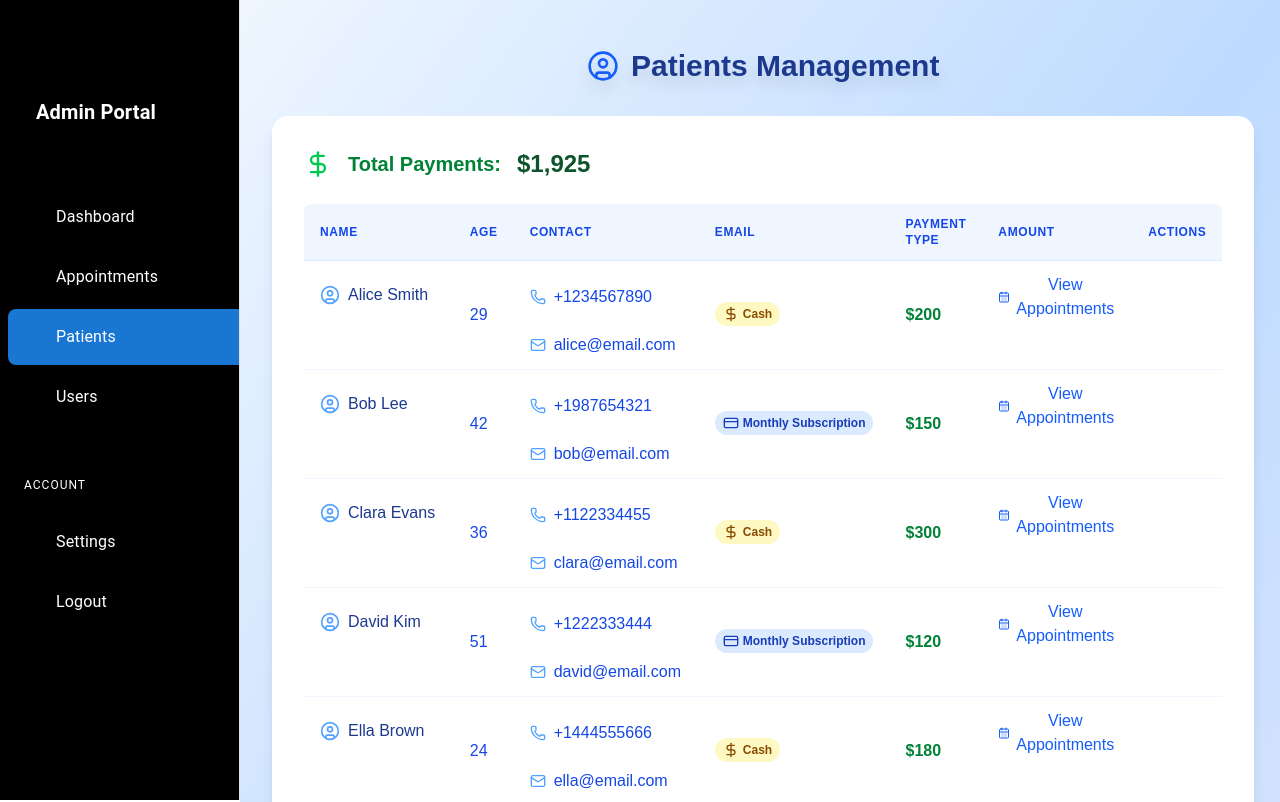
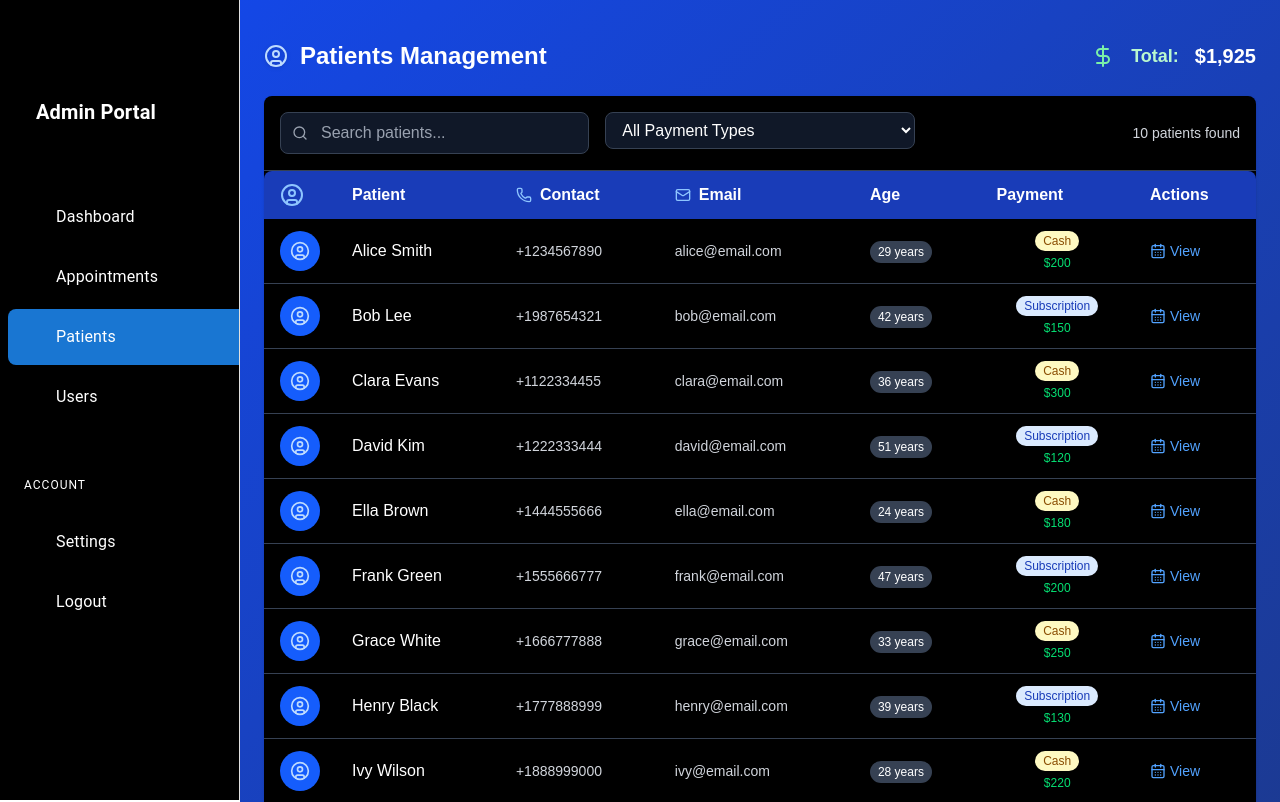
Before and after one commit to Sparta503/hospital-management-system, a Next.js app: page /admin/patients in a window 1280 px wide. Shown: the top 802 px of the page. Built offline with nearby package versions, Linux system fonts and the light colour scheme; sample sign-in values are in the browser's storage; some icons are missing.

Commit message:
Update page.tsx

```diff
--- a/src/app/admin/patients/page.tsx
+++ b/src/app/admin/patients/page.tsx
@@ -1,9 +1,19 @@
 'use client';
 
-import React from 'react';
-import { UserCircle, Phone, Mail, CreditCard, DollarSign, CalendarDays } from 'lucide-react';
+import React, { useState } from 'react';
+import { UserCircle, Phone, Mail, DollarSign, CalendarDays, Search } from 'lucide-react';
 
-const patients = [
+interface Patient {
+  id: number;
+  name: string;
+  age: number;
+  contact: string;
+  email: string;
+  paymentType: 'Cash' | 'Monthly Subscription';
+  amount: number;
+}
+
+const patients: Patient[] = [
   { id: 1, name: 'Alice Smith', age: 29, contact: '+1234567890', email: 'alice@email.com', paymentType: 'Cash', amount: 200 },
   { id: 2, name: 'Bob Lee', age: 42, contact: '+1987654321', email: 'bob@email.com', paymentType: 'Monthly Subscription', amount: 150 },
   { id: 3, name: 'Clara Evans', age: 36, contact: '+1122334455', email: 'clara@email.com', paymentType: 'Cash', amount: 300 },
@@ -19,63 +29,163 @@ const patients = [
 const total = patients.reduce((sum, p) => sum + p.amount, 0);
 
 export default function AdminPatientsPage() {
+  const [searchTerm, setSearchTerm] = useState('');
+  const [filterPayment, setFilterPayment] = useState<'all' | Patient['paymentType']>('all');
+
+  const filteredPatients = patients.filter(patient => {
+    const matchesSearch =
+      patient.name.toLowerCase().includes(searchTerm.toLowerCase()) ||
+      patient.email.toLowerCase().includes(searchTerm.toLowerCase()) ||
+      patient.contact.includes(searchTerm);
+
+    const matchesPayment = filterPayment === 'all' || patient.paymentType === filterPayment;
+
+    return matchesSearch && matchesPayment;
+  });
+
   return (
-    <div className="min-h-screen bg-gradient-to-br from-blue-50 via-blue-200 to-indigo-100 py-12 px-2 sm:px-8 flex flex-col items-center">
-      <h1 className="text-3xl font-bold text-blue-900 mb-8 drop-shadow-xl flex items-center gap-3">
-        <UserCircle className="w-8 h-8 text-blue-600" />
+    <div className="w-full h-full flex flex-col">
+      <div className="p-6 bg-gradient-to-br from-blue-700 to-blue-900 flex flex-col flex-1">
+        <div className="flex justify-between items-center mb-6 mt-4">
+          <h1 className="text-2xl font-bold text-white flex items-center gap-3">
+            <UserCircle className="inline-block text-blue-200 text-3xl drop-shadow" />
             Patients Management
           </h1>
-      <div className="w-full max-w-6xl bg-white rounded-2xl shadow-lg p-8">
-        {/* Total Payments */}
-        <div className="mb-6 flex items-center gap-4">
-          <DollarSign className="w-7 h-7 text-green-500" />
-          <span className="text-xl font-semibold text-green-700">Total Payments:</span>
-          <span className="text-2xl font-bold text-green-900">${total.toLocaleString()}</span>
+          <div className="flex items-center gap-4">
+            <DollarSign className="w-6 h-6 text-green-300" />
+            <span className="text-lg font-semibold text-green-200">Total:</span>
+            <span className="text-xl font-bold text-white">${total.toLocaleString()}</span>
           </div>
+        </div>
+
+        {/* Search and Filter Section */}
+        <div className="relative rounded-lg shadow bg-black mb-6 group">
+          <div className="absolute -top-2 -left-2 z-20 w-12 h-12 pointer-events-none opacity-0 group-hover:opacity-100 transition-opacity duration-300">
+            <div className="w-full h-full rounded-tl-2xl shadow-2xl shadow-blue-400/60" />
+          </div>
+          <div className="p-4 border-b border-gray-700">
+            <div className="grid grid-cols-1 md:grid-cols-3 gap-4">
+              <div className="relative">
+                <div className="absolute inset-y-0 left-0 pl-3 flex items-center pointer-events-none">
+                  <Search className="text-gray-400 w-4 h-4" />
+                </div>
+                <input
+                  type="text"
+                  className="block w-full pl-10 pr-3 py-2 bg-gray-900 border border-gray-700 rounded-lg text-white placeholder-gray-400 focus:ring-2 focus:ring-blue-500 focus:border-blue-500"
+                  placeholder="Search patients..."
+                  value={searchTerm}
+                  onChange={(e) => setSearchTerm(e.target.value)}
+                />
+              </div>
+              <div>
+                <select
+                  className="block w-full pl-3 pr-10 py-2 bg-gray-900 border border-gray-700 rounded-lg text-white focus:ring-2 focus:ring-blue-500 focus:border-blue-500"
+                  value={filterPayment}
+                  onChange={(e) => setFilterPayment(e.target.value as 'all' | 'Cash' | 'Monthly Subscription')}
+                >
+                  <option value="all">All Payment Types</option>
+                  <option value="Cash">Cash</option>
+                  <option value="Monthly Subscription">Monthly Subscription</option>
+                </select>
+              </div>
+              <div className="flex items-center justify-end">
+                <span className="text-sm text-gray-300">
+                  {filteredPatients.length} {filteredPatients.length === 1 ? 'patient' : 'patients'} found
+                </span>
+              </div>
+            </div>
+          </div>
+
           {/* Patients Table */}
           <div className="overflow-x-auto">
-          <table className="min-w-full divide-y divide-blue-100">
-            <thead>
+            <div className="transition-all duration-500">
+              <table className="min-w-full text-white">
+                <thead className="sticky top-0 bg-blue-800 z-10">
                   <tr>
-                <th className="px-4 py-3 bg-blue-50 text-left text-xs font-semibold text-blue-700 uppercase tracking-wider rounded-tl-lg">Name</th>
-                <th className="px-4 py-3 bg-blue-50 text-left text-xs font-semibold text-blue-700 uppercase tracking-wider">Age</th>
-                <th className="px-4 py-3 bg-blue-50 text-left text-xs font-semibold text-blue-700 uppercase tracking-wider">Contact</th>
-                <th className="px-4 py-3 bg-blue-50 text-left text-xs font-semibold text-blue-700 uppercase tracking-wider">Email</th>
-                <th className="px-4 py-3 bg-blue-50 text-left text-xs font-semibold text-blue-700 uppercase tracking-wider">Payment Type</th>
-                <th className="px-4 py-3 bg-blue-50 text-left text-xs font-semibold text-blue-700 uppercase tracking-wider">Amount</th>
-                <th className="px-4 py-3 bg-blue-50 text-left text-xs font-semibold text-blue-700 uppercase tracking-wider rounded-tr-lg">Actions</th>
+                    <th className="py-3 px-4 text-left rounded-tl-lg w-16">
+                      <span className="flex items-center gap-2">
+                        <UserCircle className="inline-block text-blue-300" />
+                      </span>
+                    </th>
+                    <th className="py-3 px-4 text-left">Patient</th>
+                    <th className="py-3 px-4 text-left">
+                      <span className="flex items-center gap-2">
+                        <Phone className="w-4 h-4 text-blue-300" />
+                        <span>Contact</span>
+                      </span>
+                    </th>
+                    <th className="py-3 px-4 text-left">
+                      <span className="flex items-center gap-2">
+                        <Mail className="w-4 h-4 text-blue-300" />
+                        <span>Email</span>
+                      </span>
+                    </th>
+                    <th className="py-3 px-4 text-left">Age</th>
+                    <th className="py-3 px-4 text-left">Payment</th>
+                    <th className="py-3 px-4 text-left rounded-tr-lg">Actions</th>
                   </tr>
                 </thead>
-            <tbody className="bg-white divide-y divide-blue-50">
-              {patients.map((p) => (
-                <tr key={p.id} className="hover:bg-blue-50 transition-colors">
-                  <td className="px-4 py-3 whitespace-nowrap text-blue-900 font-medium flex items-center gap-2">
-                    <UserCircle className="w-5 h-5 text-blue-400" /> {p.name}
+                <tbody className="divide-y divide-gray-700">
+                  {filteredPatients.length > 0 ? (
+                    filteredPatients.map((patient) => (
+                      <tr
+                        key={patient.id}
+                        className="hover:bg-gray-800/50 transition-colors"
+                      >
+                        <td className="py-3 px-4">
+                          <div className="w-10 h-10 rounded-full bg-blue-600 flex items-center justify-center">
+                            <UserCircle className="text-blue-200 w-5 h-5" />
+                          </div>
                         </td>
-                  <td className="px-4 py-3 whitespace-nowrap text-blue-700">{p.age}</td>
-                  <td className="px-4 py-3 whitespace-nowrap text-blue-700 flex items-center gap-2">
-                    <Phone className="w-4 h-4 text-blue-400" /> {p.contact}
+                        <td className="py-3 px-4">
+                          <div className="font-medium">{patient.name}</div>
                         </td>
-                  <td className="px-4 py-3 whitespace-nowrap text-blue-700 flex items-center gap-2">
-                    <Mail className="w-4 h-4 text-blue-400" /> {p.email}
+                        <td className="py-3 px-4 text-sm text-gray-300">
+                          {patient.contact}
                         </td>
-                  <td className="px-4 py-3 whitespace-nowrap">
-                    <span className={`inline-flex items-center gap-1 px-2 py-1 rounded-full text-xs font-semibold ${p.paymentType === 'Cash' ? 'bg-yellow-100 text-yellow-800' : 'bg-blue-100 text-blue-800'}`}>
-                      {p.paymentType === 'Cash' ? <DollarSign className="w-4 h-4" /> : <CreditCard className="w-4 h-4" />} {p.paymentType}
+                        <td className="py-3 px-4 text-sm text-gray-300 max-w-xs truncate">
+                          {patient.email}
+                        </td>
+                        <td className="py-3 px-4">
+                          <span className="px-2 py-1 rounded-full text-xs font-medium bg-gray-700">
+                            {patient.age} years
                           </span>
                         </td>
-                  <td className="px-4 py-3 whitespace-nowrap text-green-700 font-semibold">${p.amount.toLocaleString()}</td>
-                  <td className="px-4 py-3 flex gap-2">
-                    <button className="flex items-center gap-1 text-blue-600 hover:text-blue-800 font-medium">
-                      <CalendarDays className="w-4 h-4" /> View Appointments
+                        <td className="py-3 px-4">
+                          <div className="flex flex-col items-center gap-1">
+                            <span className={`px-2 py-0.5 rounded-full text-xs font-medium whitespace-nowrap w-fit ${
+                              patient.paymentType === 'Cash'
+                                ? 'bg-yellow-100 text-yellow-800'
+                                : 'bg-blue-100 text-blue-800'
+                            }`}>
+                              {patient.paymentType === 'Cash' ? 'Cash' : 'Subscription'}
+                            </span>
+                            <div className="text-xs text-green-400 font-medium">
+                              ${patient.amount.toLocaleString()}
+                            </div>
+                          </div>
+                        </td>
+                        <td className="py-3 px-4">
+                          <button className="flex items-center gap-1 text-blue-400 hover:text-blue-300 text-sm">
+                            <CalendarDays className="w-4 h-4" />
+                            <span>View</span>
                           </button>
                         </td>
                       </tr>
-              ))}
+                    ))
+                  ) : (
+                    <tr>
+                      <td colSpan={7} className="py-6 text-center text-gray-400">
+                        No patients found matching your criteria
+                      </td>
+                    </tr>
+                  )}
                 </tbody>
               </table>
             </div>
           </div>
         </div>
+      </div>
+    </div>
   );
 }
```
Lines whose indentation alone changed are shown as unchanged.
